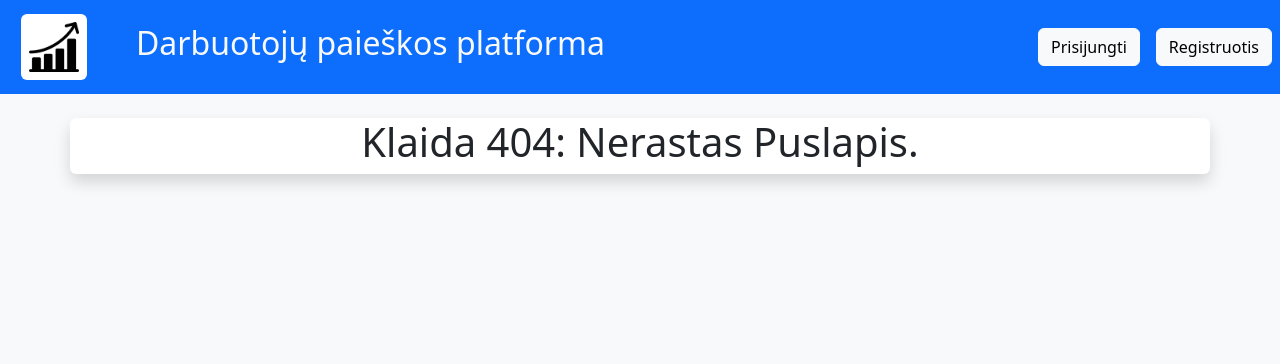
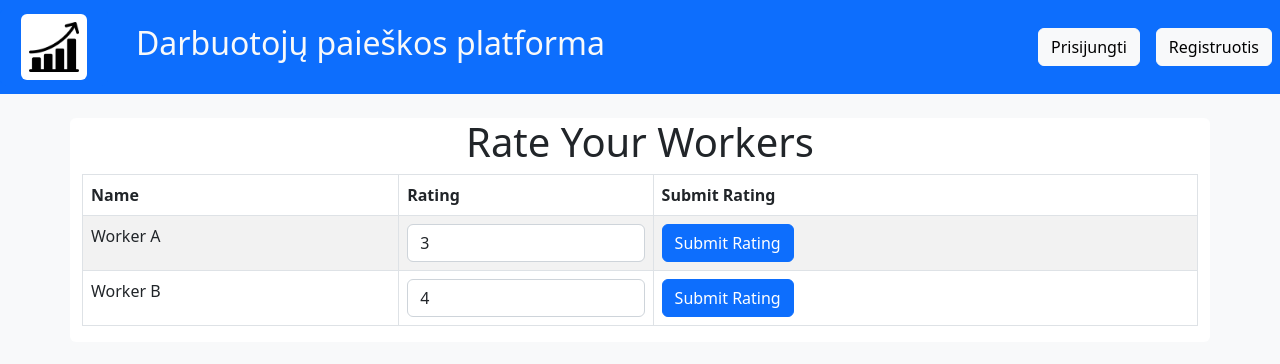
Before and after one commit to Karolinskis/recruitment-platform, a React (Vite) app in the folder frontend/: page /employer/rate-worker in a window 1280 px wide. Before the commit this address had no page. Shown: the top 364 px of the page. Built offline with nearby package versions, Linux system fonts and the light colour scheme.

Commit message:
Added functionality to rate worker

```diff
--- a/frontend/src/AppRoutes.jsx
+++ b/frontend/src/AppRoutes.jsx
@@ -15,7 +15,8 @@ import JobAdCreate from "../views/post/JobAdCreate";
 import JobOffer from "../views/post/JobOffer";
 import JobOfferCreate from "../views/post/JobOfferCreate";
 import Layout from "../components/Layout";
-import HireFreelancer from "../views/employer/HireWorker";
+import HireWorker from "../views/employer/HireWorker";
+import RateWorker from "../views/employer/RateWorker";
 
 import RequireAuth from "../components/RequireAuth";
 import DeleteAccount from "../views/account/DeleteAccount";
@@ -43,7 +44,8 @@ function AppRoutes() {
           <Route path="account" element={<Account />} />
           <Route path="account/passwordReset" element={<ChangePassword />} />
           <Route path="account/deleteUser" element={<DeleteAccount />} />
-          <Route path="employer/hire-worker" element={<HireFreelancer />} />
+          <Route path="employer/hire-worker" element={<HireWorker />} />
+          <Route path="employer/rate-worker" element={<RateWorker/>} />
           <Route path="account/edit" element={<EditAccount />} />
           <Route path="jobsad/id" element={<JobOffer />} />
           <Route path="jobOffer" element={<JobOffer/>} />
--- /dev/null
+++ b/frontend/views/employer/RateWorker.jsx
@@ -0,0 +1,57 @@
+import React, { useState } from 'react';
+import { Table, Button, Form } from 'react-bootstrap';
+
+function WorkerRatings() {
+  const [workers, setWorkers] = useState([
+    { id: 1, name: 'Worker A', rating: 3 },
+    { id: 2, name: 'Worker B', rating: 4 },
+    // ...other workers
+  ]);
+
+  const handleRatingChange = (id, newRating) => {
+    setWorkers(workers.map(worker =>
+      worker.id === id ? { ...worker, rating: newRating } : worker
+    ));
+    // TODO: Implement the logic to submit this change to the backend
+  };
+
+  return (
+    <div className="container bg-white rounded">
+      <h1 className="text-center">Rate Your Workers</h1>
+      <Table striped bordered hover>
+        <thead>
+          <tr>
+            <th>Name</th>
+            <th>Rating</th>
+            <th>Submit Rating</th>
+          </tr>
+        </thead>
+        <tbody>
+          {workers.map(worker => (
+            <tr key={worker.id}>
+              <td>{worker.name}</td>
+              <td>
+                <Form.Control
+                  as="select"
+                  value={worker.rating}
+                  onChange={(e) => handleRatingChange(worker.id, e.target.value)}
+                >
+                  <option value="1">1</option>
+                  <option value="2">2</option>
+                  <option value="3">3</option>
+                  <option value="4">4</option>
+                  <option value="5">5</option>
+                </Form.Control>
+              </td>
+              <td>
+                <Button onClick={() => alert(`Rating for ${worker.name} submitted!`)}>Submit Rating</Button>
+              </td>
+            </tr>
+          ))}
+        </tbody>
+      </Table>
+    </div>
+  );
+}
+
+export default WorkerRatings;
```
